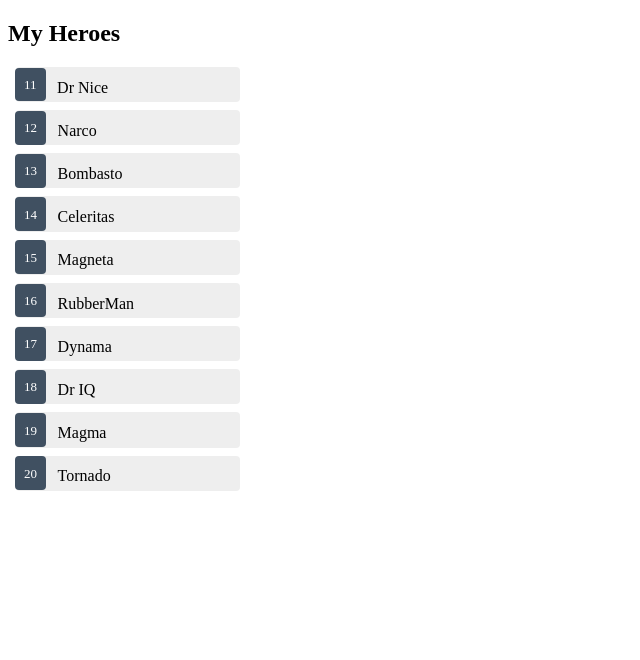
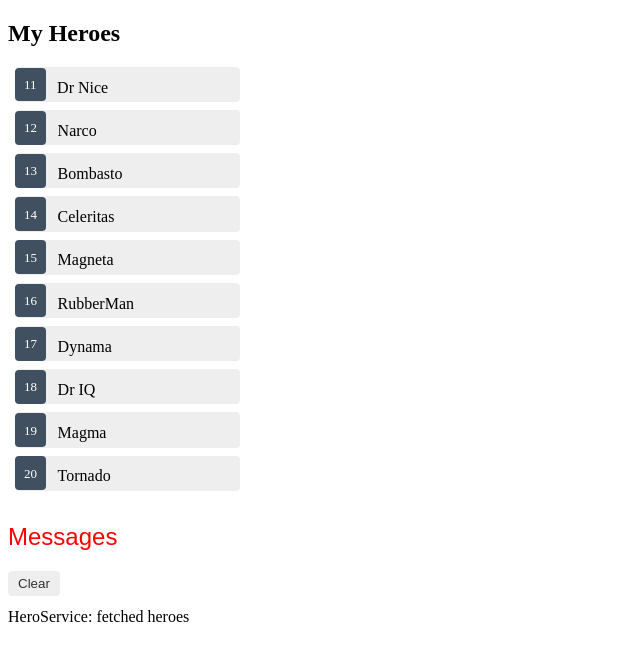
Before and after one commit to FengSanIClover/MyHero, an Angular app: page /Hero in a window 1280 px wide. Shown: the top 660 px of the page, without its empty margins (0-640 px from the left). Built offline with nearby package versions, Linux system fonts and the light colour scheme.

Commit message:
Mission4 Services Complete

```diff
--- a/src/app/hero/heros/heros.component.html
+++ b/src/app/hero/heros/heros.component.html
@@ -13,3 +13,4 @@
   [form]="this.form"
   [hero]="this.selectedHero"
 ></app-hero-detail>
+<app-messages></app-messages>
--- a/src/app/hero/messages/messages.component.css
+++ b/src/app/hero/messages/messages.component.css
@@ -0,0 +1,37 @@
+/* MessagesComponent's private CSS styles */
+h2 {
+  color: red;
+  font-family: Arial, Helvetica, sans-serif;
+  font-weight: lighter;
+}
+body {
+  margin: 2em;
+}
+body,
+input[text],
+button {
+  color: crimson;
+  font-family: Cambria, Georgia;
+}
+
+button.clear {
+  font-family: Arial;
+  background-color: #eee;
+  border: none;
+  padding: 5px 10px;
+  border-radius: 4px;
+  cursor: pointer;
+  cursor: hand;
+}
+button:hover {
+  background-color: #cfd8dc;
+}
+button:disabled {
+  background-color: #eee;
+  color: #aaa;
+  cursor: auto;
+}
+button.clear {
+  color: #333;
+  margin-bottom: 12px;
+}
--- a/src/app/hero/messages/messages.component.html
+++ b/src/app/hero/messages/messages.component.html
@@ -1,3 +1,5 @@
-<p>
-  messages works!
-</p>
+<div *ngIf="this.messages.length">
+  <h2>Messages</h2>
+  <button class="clear" type="button" (click)="clear()">Clear</button>
+  <div *ngFor="let message of this.messages">{{ message }}</div>
+</div>
--- a/src/app/hero/messages/messages.component.ts
+++ b/src/app/hero/messages/messages.component.ts
@@ -1,15 +1,19 @@
-import { Component, OnInit } from '@angular/core';
+import { Component, OnInit } from "@angular/core";
+import { MessageService } from "../../services/message.service";
 
 @Component({
-  selector: 'app-messages',
-  templateUrl: './messages.component.html',
-  styleUrls: ['./messages.component.css']
+  selector: "app-messages",
+  templateUrl: "./messages.component.html",
+  styleUrls: ["./messages.component.css"]
 })
 export class MessagesComponent implements OnInit {
-
-  constructor() { }
-
+  constructor(private messageService: MessageService) {}
+  messages: string[] = [];
   ngOnInit() {
+    this.messages = this.messageService.messages;
   }
 
+  clear() {
+    this.messageService.clear();
+  }
 }
--- a/src/app/services/hero.service.ts
+++ b/src/app/services/hero.service.ts
@@ -2,14 +2,16 @@
 import { Hero } from "../models/hero";
 import { HEROES } from "../mocks/mock-heroes";
 import { Observable, of } from "rxjs";
+import { MessageService } from "./message.service";
 
 @Injectable({
   providedIn: "root"
 })
 export class HeroService {
-  constructor() {}
+  constructor(private messageService: MessageService) {}
 
   getHeroes(): Observable<Hero[]> {
+    this.messageService.add("HeroService: fetched heroes");
     return of(HEROES);
   }
 }
--- a/src/app/services/message.service.ts
+++ b/src/app/services/message.service.ts
@@ -1,9 +1,18 @@
-import { Injectable } from '@angular/core';
+import { Injectable } from "@angular/core";
 
 @Injectable({
-  providedIn: 'root'
+  providedIn: "root"
 })
 export class MessageService {
+  messages: string[] = [];
 
-  constructor() { }
+  constructor() {}
+
+  add(message: string) {
+    this.messages.push(message);
+  }
+
+  clear() {
+    this.messages.length = 0;
+  }
 }
```
